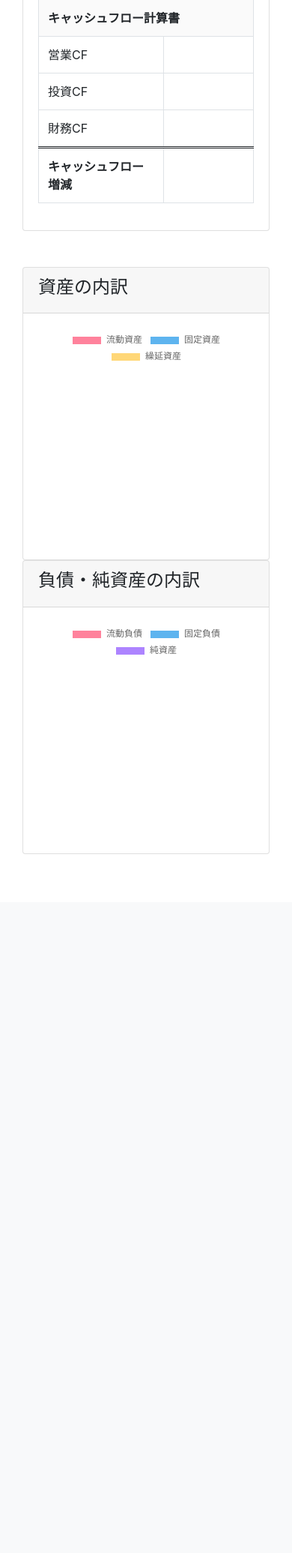
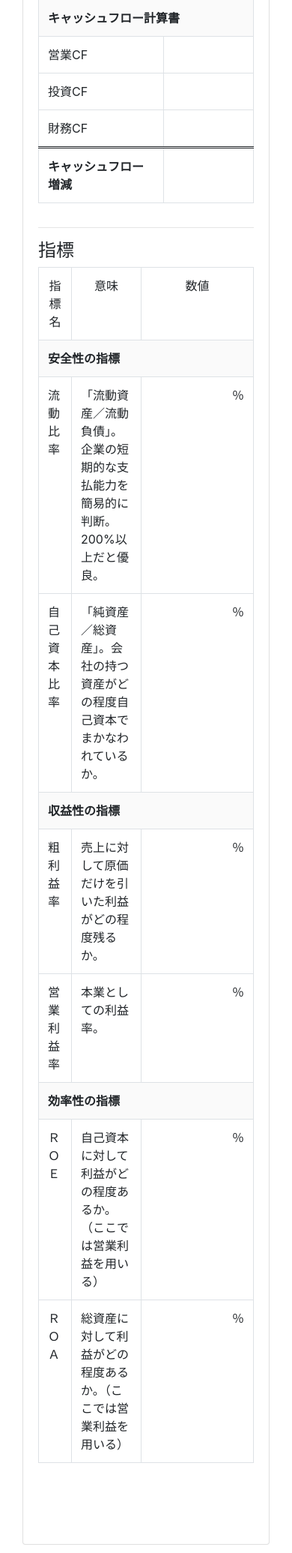
Before and after one commit to bottomofse/finance, a Django app: template templates/finchart/fstatement_detail.html in a window 390 px wide. Shown: the part 1412-3483 px from the top of the page at 75% size. Before the commit the page ends 2551 px from the top, so only its background shows below. Run offline with Django 4.2, Linux system fonts and the light colour scheme; the template is opened without the code that fills it, so the values that code supplies are empty; parts of the project's set-up code (start-up, migrations or seed data) failed here and were passed over; some libraries are stand-ins or nearby versions.

Commit message:
詳細画面への分析情報の追加

```diff
--- a/templates/finchart/fstatement_detail.html
+++ b/templates/finchart/fstatement_detail.html
@@ -124,12 +124,71 @@
                                 </table>
                             </div>
                         </div>
+
+                        <!-- ========ここから追加======== -->
+                        <hr>
+                        <div class="row">
+                            <div class="col-md-12">
+                                <h4>指標</h4>
+                            </div>
+                            <div class="col-md-12">
+                                <table class="table table-bordered">
+                                    <tr style="text-align: center;">
+                                        <td>指標名</td>
+                                        <td>意味</td>
+                                        <td width="150px">数値</td>
+                                    </tr>
+                                    <tr>
+                                        <td colspan="3" class="title">安全性の指標</td>
+                                    </tr>
+                                    <tr>
+                                        <td>流動比率</td>
+                                        <td>「流動資産／流動負債」。企業の短期的な支払能力を簡易的に判断。200%以上だと優良。</td>
+                                        <td class="rate">{{ object.current_rate|floatformat:1 }}％</td>
+                                    </tr>
+                                    <tr>
+                                        <td>自己資本比率</td>
+                                        <td>「純資産／総資産」。会社の持つ資産がどの程度自己資本でまかなわれているか。</td>
+                                        <td class="rate">{{ object.net_assets_rate|floatformat:1 }}％</td>
+                                    </tr>
+                                    <tr>
+                                        <td colspan="3" class="title">収益性の指標</td>
+                                    </tr>
+                                    <tr>
+                                        <td>粗利益率</td>
+                                        <td>売上に対して原価だけを引いた利益がどの程度残るか。</td>
+                                        <td class="rate">{{ object.gross_profit_rate|floatformat:1 }}％</td>
+                                    </tr>
+                                    <tr>
+                                        <td>営業利益率</td>
+                                        <td>本業としての利益率。</td>
+                                        <td class="rate">{{ object.operating_profit_rate|floatformat:1 }}％</td>
+                                    </tr>
+                                    <tr>
+                                        <td colspan="3" class="title">効率性の指標</td>
+                                    </tr>
+                                    <tr>
+                                        <td>ＲＯＥ</td>
+                                        <td>自己資本に対して利益がどの程度あるか。（ここでは営業利益を用いる）</td>
+                                        <td class="rate">{{ object.roe|floatformat:1 }}％</td>
+                                    </tr>
+                                    <tr>
+                                        <td>ＲＯＡ</td>
+                                        <td>総資産に対して利益がどの程度あるか。（ここでは営業利益を用いる）</td>
+                                        <td class="rate">{{ object.roa|floatformat:1 }}％</td>
+                                    </tr>
+                                </table>
+                            </div>
+                        </div>
+                        <br>
+                        <br>
+                        <br>
+                        <!-- ========ここまで追加======== -->
+
                     </div>
                 </div>
             <div><!-- col -->
         </div><!-- row -->
-
-        <!-- ========ここから追加======== -->
         <br><br>
         <div class="row">
             <div class="col-md-6">
@@ -186,8 +245,6 @@
             </div>
         </div><!-- row -->
         <br><br>
-        <!-- ========ここまで追加======== -->
-
     </div><!-- container -->
 </section>
 {% endblock %}
```
Also changed, not shown: finchart/models.py (+16 -1 lines).
